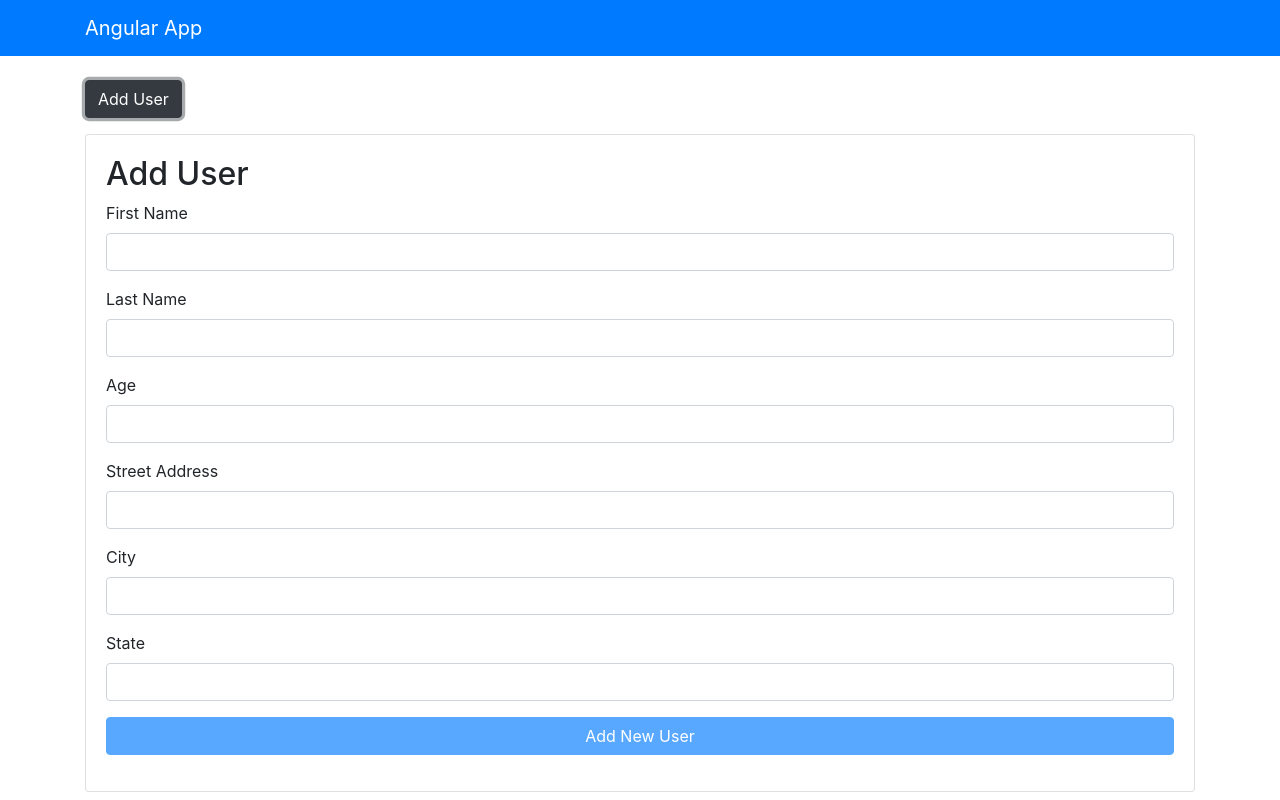
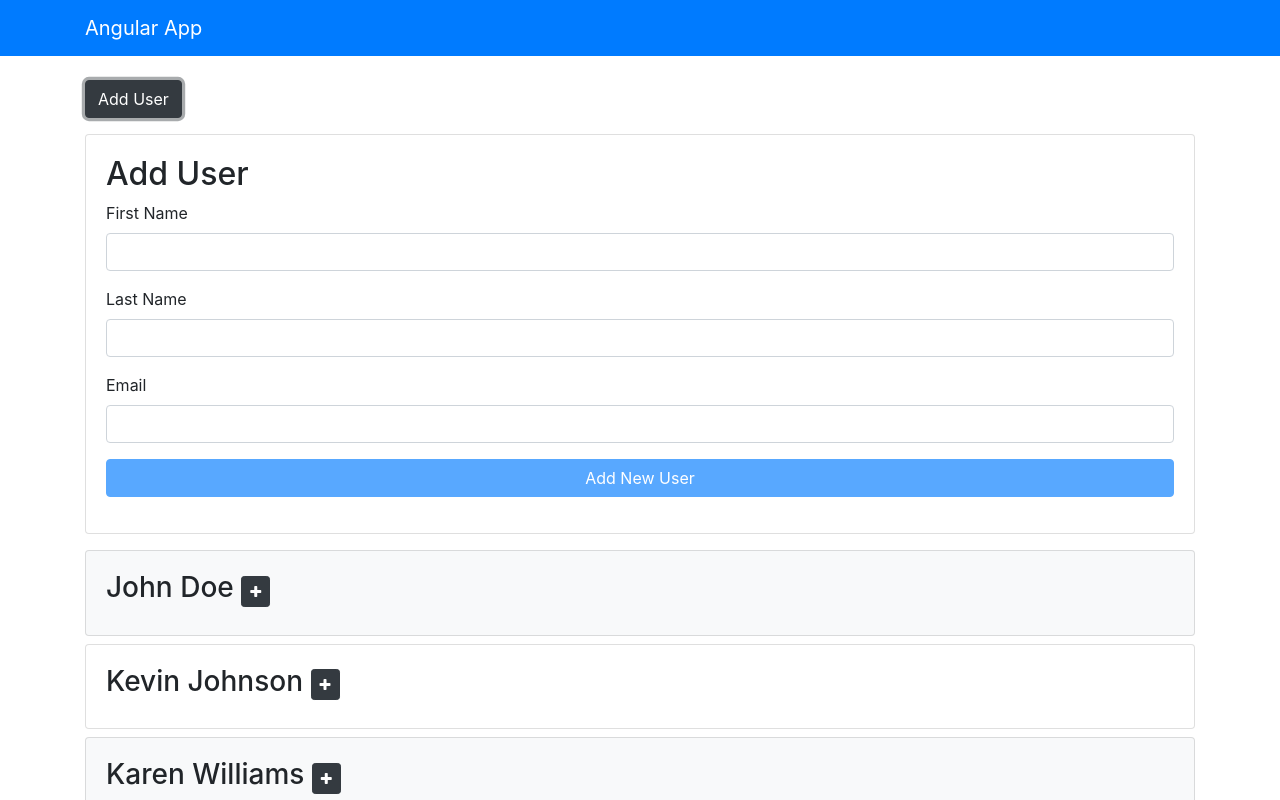
Before and after one commit to Ralre/Angularapp, an Angular app: page / in a window 1280 px wide. Both pictures are taken after a click on the button "Add User". Shown: the top 800 px of the page. Built offline with nearby package versions, Linux system fonts and the light colour scheme.

Commit message:
Lesson 29 Complete

```diff
--- a/src/app/components/users/users.component.html
+++ b/src/app/components/users/users.component.html
@@ -11,34 +11,19 @@
         <input type="text" class="form-control" [(ngModel)]="user.lastName" name="lastName">
     </div>
     <div class="form-group">
-        <label>Age</label>
-        <input type="number" class="form-control" [(ngModel)]="user.age" name="age">
+        <label>Email</label>
+        <input type="text" class="form-control" [(ngModel)]="user.email" name="email">
     </div>
-    <div class="form-group">
-        <label>Street Address</label>
-        <input type="text" class="form-control" [(ngModel)]="user.address.street" name="street">
-    </div>
-    <div class="form-group">
-        <label>City</label>
-        <input type="text" class="form-control" [(ngModel)]="user.address.city" name="city">
-    </div>
-    <div class="form-group">
-        <label>State</label>
-        <input type="text" class="form-control" [(ngModel)]="user.address.state" name="state">
-    </div>
-
-    <button (click)="addUser()" [disabled]="user.firstName == '' || user.lastName == ''" class="btn btn-primary btn-block mb-3">Add New User</button>
+    <button [disabled]="user.firstName == '' || user.lastName == ''" class="btn btn-primary btn-block mb-3">Add New User</button>
   </form>
 </div>
 
 <ul class="list-unstyled" *ngIf="loaded && users?.length > 0">
   <li class="card card-body mb-2" *ngFor="let user of users" [class.bg-light]="user.isActive">
 
-    <h3>{{ user.firstName }} {{ user.lastName }} <small *ngIf="user.age && user.address"><button (click)="user.hide = !user.hide" class="btn btn-dark btn-sm"><i [ngClass]="user.hide ? 'fa fa-plus' : 'fa fa-minus'"></i></button></small>  </h3>
-    <ul class="list-group" *ngIf="!user.hide && user.age && user.address">
-      <li class="list-group-item">Age: {{ user.age }} </li>
-      <li class="list-group-item">Address: {{ user.address.street }} {{ user.address.city }}, {{ user.address.state }}
-      </li>
+    <h3>{{ user.firstName }} {{ user.lastName }} <small><button (click)="user.hide = !user.hide" class="btn btn-dark btn-sm"><i [ngClass]="user.hide ? 'fa fa-plus' : 'fa fa-minus'"></i></button></small>  </h3>
+    <ul class="list-group" *ngIf="!user.hide">
+      <li class="list-group-item">Email: {{ user.email }} </li>
       <li class="list-group-item">Joined: {{ user.registered | date }} </li>
     </ul>
 
--- a/src/app/components/users/users.component.ts
+++ b/src/app/components/users/users.component.ts
@@ -11,12 +11,7 @@
   user: User = {
     firstName: '',
     lastName: '',
-    age: null,
-    address: {
-      street: '',
-      city: '',
-      state: ''
-    }
+    email: ''
   };
   users: User[];
   showExtended: boolean = true;
@@ -33,12 +28,7 @@
         {
           firstName: 'John',
           lastName: 'Doe',
-          age: 70,
-          address: {
-            street: '50 Main St',
-            city: 'Boston',
-            state: 'MA'
-            },
+          email: 'john@gmail.com',
             isActive: true,
             registered: new Date('01/02/2018 08:30:00'),
             hide: true
@@ -46,12 +36,7 @@
           {
             firstName: 'Kevin',
             lastName: 'Johnson',
-            age: 34,
-            address: {
-              street: '20 School St',
-              city: 'Lynn',
-              state: 'MA'
-            },
+            email: 'kevin@yahoo.com',
             isActive: false,
             registered: new Date('03/11/2017 06:20:00'),
             hide: true
@@ -59,12 +44,7 @@
           {
             firstName: 'Karen',
             lastName: 'Williams',
-            age: 26,
-            address: {
-              street: '55 Mill St',
-              city: 'Miami',
-              state: 'FL'
-            },
+            email: 'karen@gmail.com',
             isActive: true,
             registered: new Date('11/02/2016 10:30:00'),
             hide: true
@@ -75,37 +55,23 @@
 
   }
 
-  addUser() {
-    this.user.isActive = true;
-    this.user.registered = new Date();
-    this.users.unshift(this.user);
+  // addUser() {
+  //   this.user.isActive = true;
+  //   this.user.registered = new Date();
+  //   this.users.unshift(this.user);
 
-    this.user = {
-      firstName: '',
-      lastName: '',
-      age: null,
-      address: {
-        street: '',
-        city: '',
-        state: ''
-      }
-    };
-  }
+  //   this.user = {
+  //     firstName: '',
+  //     lastName: '',
+  //     email: ''
+  //   };
+  // }
 
-
-  // toggleHide(user: User) {
-  //   user.hide = !user.hide ;
-
-  // }
   onSubmit(e){
     console.log(123);
     e.preventDefault();
   }
 
-  fireEvent(e ) {
-    console.log(e.type);
-    console.log(e.target.value);
 
-  }
 
 }
```
Also changed, not shown: src/app/models/User.ts (+1 -6 lines).
